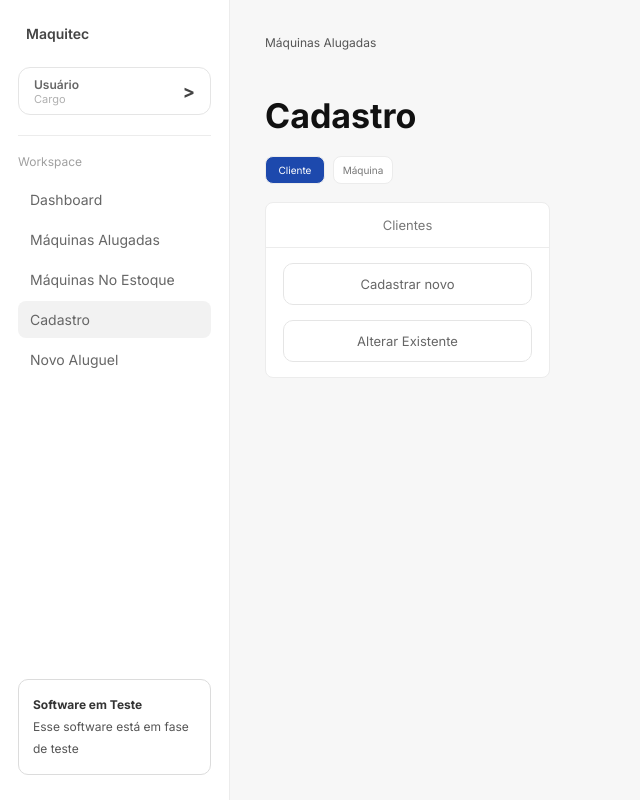
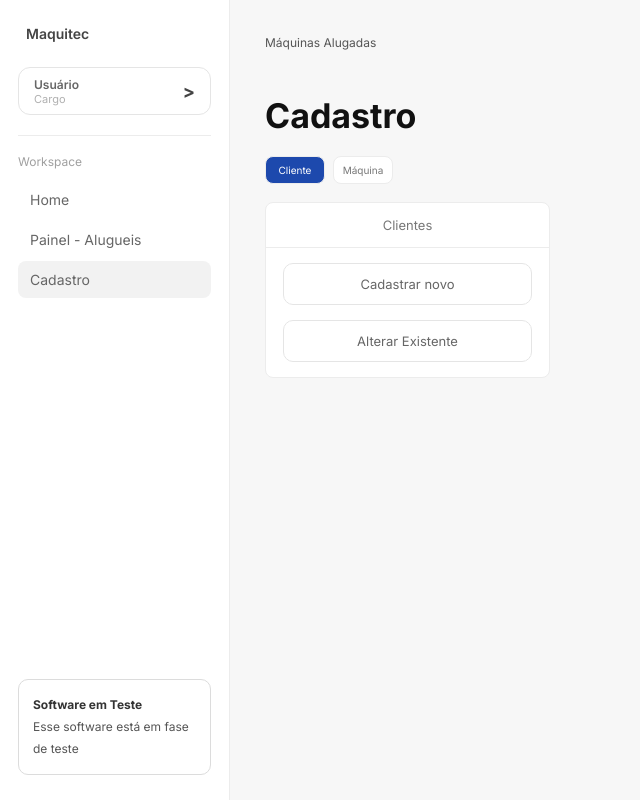
Before and after one commit to oduduz1/trabalho-Camargo, a Flask app: page /cadastro in a window 1280 px wide. Shown: the whole page, without its empty margins (0-640 px from the left). Run offline with Flask 3, Linux system fonts and the light colour scheme.

Commit message:
Atualizando para Apresentação

```diff
--- a/projeto-Camargo/templates/sidebar.html
+++ b/projeto-Camargo/templates/sidebar.html
@@ -36,27 +36,17 @@
 
                 <a href="/dashboard"
                    class="{% if active_page == 'dashboard' %}active{% endif %}">
-                    Dashboard
+                    Home
                 </a>
 
                 <a href="/maquinas-alugadas"
                    class="{% if active_page == 'maquinas_alugadas' %}active{% endif %}">
-                    Máquinas Alugadas
-                </a>
-
-                <a href="/maquinas-estoque"
-                   class="{% if active_page == 'maquinas_estoque' %}active{% endif %}">
-                    Máquinas No Estoque
+                    Painel - Alugueis
                 </a>
 
                 <a href="/cadastro"
                   class="{% if active_page == 'cadastro' %}active{% endif %}">
                    Cadastro
-                </a>
-
-                <a href="/novo-aluguel"
-                   class="{% if active_page == 'novo_aluguel' %}active{% endif %}">
-                    Novo Aluguel
                 </a>
 
             </div>
```
